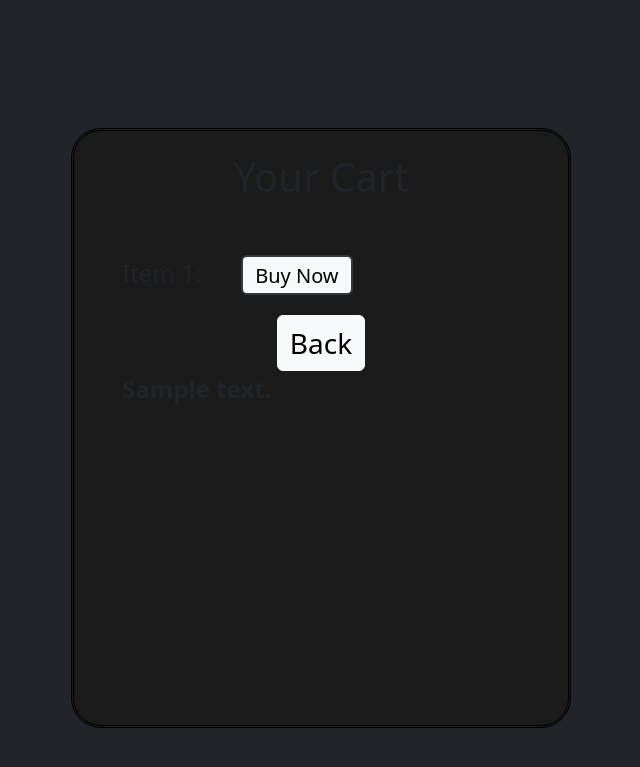
After one commit to woniw/woniw-shop, a Python web app: template templates/cart_page.html in a window 1280 px wide. The commit adds this page. Shown: the top 767 px of the page, without its empty margins (319-959 px from the left). Run offline with Jinja, Linux system fonts and the light colour scheme; the template is opened without the code that fills it: most values are stand-ins (such as "Sample title", 1, 10 or a date in 2020).

Commit message:
succesfully linked cart_page.html and index.html created cart_page.html --> made a similar format to confirm purchase page

```diff
--- /dev/null
+++ b/templates/cart_page.html
@@ -0,0 +1,86 @@
+<!DOCTYPE html>
+<html lang="en">
+<head>
+    <meta charset="UTF-8">
+    <meta name="viewport" content="width=device-width, initial-scale=1.0">
+    <title>Confirm Payment</title>
+    <link href="https://cdn.jsdelivr.net/npm/bootstrap@5.3.0/dist/css/bootstrap.min.css" rel="stylesheet" />
+</head>
+<body class="bg-dark">
+    <style>
+        .large_darker_background{
+            height: 600px;
+            width:  500px;
+            background-color: rgb(27, 27, 27);
+            border-radius: 30px;
+            border-style: double;
+            border-color:rgb(0, 0, 0);
+        }
+
+        .centering{
+            margin-top: 10%;
+        }
+
+        .card_numbers{
+            word-spacing:0em;
+        }
+
+        .button_gap{
+            width: 20px;
+        }
+
+        .info_to_buttons_gap{
+            height: 20px;
+        }
+        .buy_button{
+            border-style: double;
+            border-color: rgb(53, 57, 61);
+            border-width: 2px;
+            height: 40px;
+        }
+
+        .item_to_buy_now_gap{
+            width: 40px;
+        }
+
+    </style>
+
+    <div class="centering d-flex justify-content-center">
+        <div class="large_darker_background">
+
+            <div class="main_label_div d-flex justify-content-center pt-3">
+                <label class="fs-1">Your Cart</label>
+            </div>
+
+            <div class="info_container p-5">
+
+                <div class="item_one_headphone_slot d-flex">
+                    <label class="fs-4">Item 1: </label>
+                    <div class="item_to_buy_now_gap"></div>
+                    <div class="headphone_item_button_div">
+                        <form action="">
+                            <button class="buy_button fs-5 btn btn-light pt-1">Buy Now</button>
+                        </form>
+                    </div>
+                </div>
+
+                <div class="info_to_buttons_gap"></div>
+                <div class="button_container d-flex justify-content-center">
+
+                    <div class="button_container d-flex justify-content-center">
+                        <a href="{{index_url}}">
+                            <button class="btn btn-light fs-3">Back</button>
+                        </a>
+                    </div>
+                </div>
+
+                    <div class="insufficent_funds_div">
+                        <label class="fs-4"><strong>{{insufficient_funds_message}}</strong></label>
+                    </div>
+            </div>
+
+        </div>
+    </div>
+
+</body>
+</html>
```
Also changed, not shown: app.py (+36 -10 lines), data/data.json (+8 -3 lines), templates/index.html (+24 -11 lines), run.py (line endings or trailing spaces).
